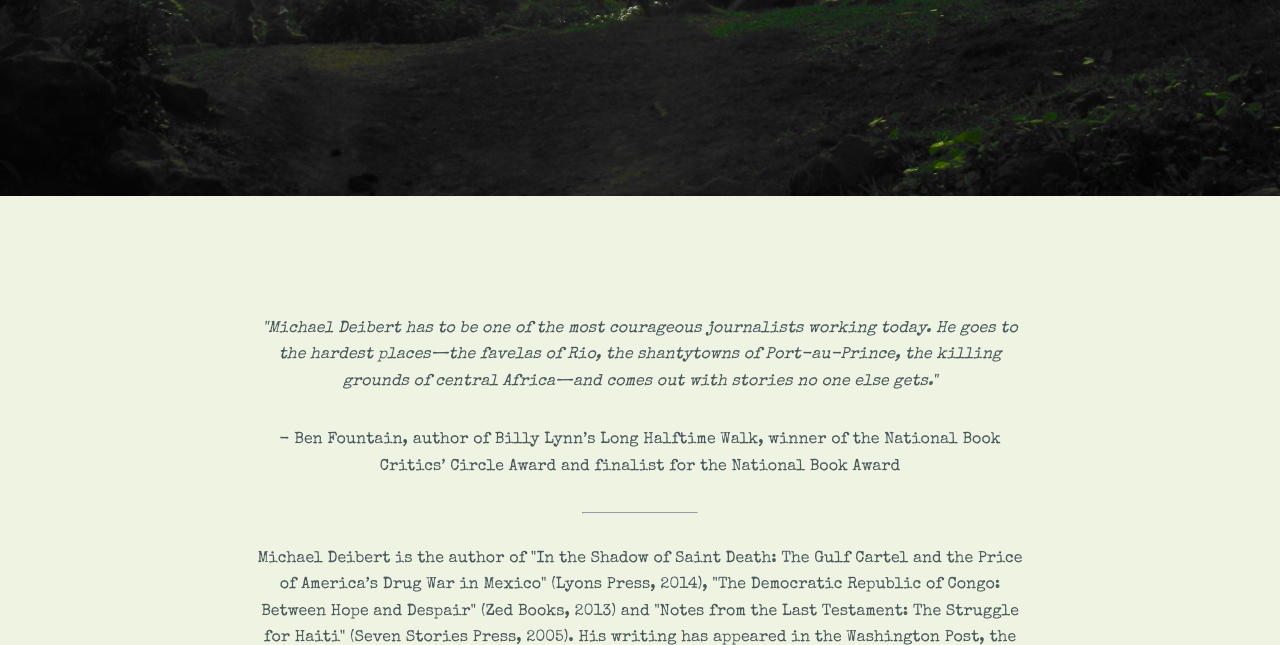
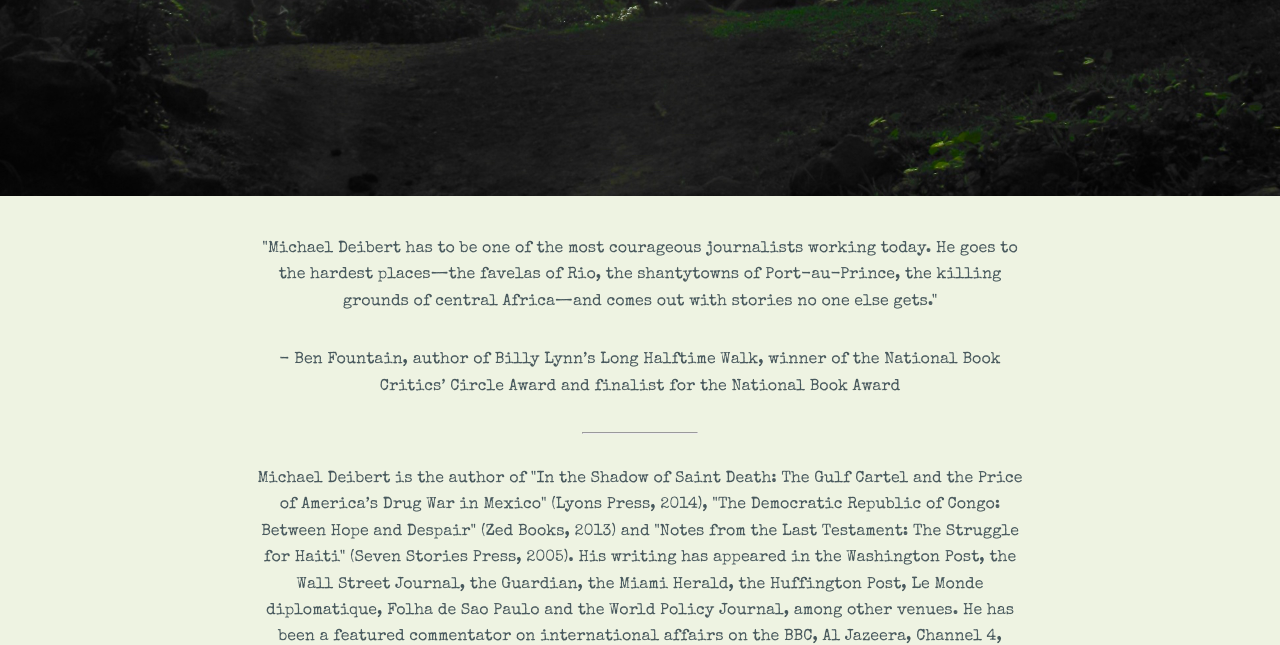
Before and after one commit to bikio/mdeib, a PHP site: page / in a window 1280 px wide. Shown: the part 504-1149 px from the top of the page. Run offline with PHP 8.4, Linux system fonts and the light colour scheme.

Commit message:
tighten main start marg on home vs book pages

```diff
--- a/css/style.css
+++ b/css/style.css
@@ -526,6 +526,11 @@ a.cd-primary-nav-trigger {
   margin: 2em 0;
   font-size: 1em;
 }
+
+p.cd-main-content-intro-home {
+  margin-top: -80px;
+}
+
 @media only screen and (min-width: 1170px) {
   .cd-main-content p {
     font-size: 20px;
--- a/home.html
+++ b/home.html
@@ -57,7 +57,7 @@
 
 	<main class="cd-main-content">
 		<div class="cd-container">
-			<p class="cd-main-content-intro">
+			<p class="cd-main-content-intro-home">
 				"Michael Deibert has to be one of the most courageous journalists working today. He goes to the hardest places—the favelas of Rio, the shantytowns of Port-au-Prince, the killing grounds of central Africa—and comes out with stories no one else gets."
 			</p>
 
```
